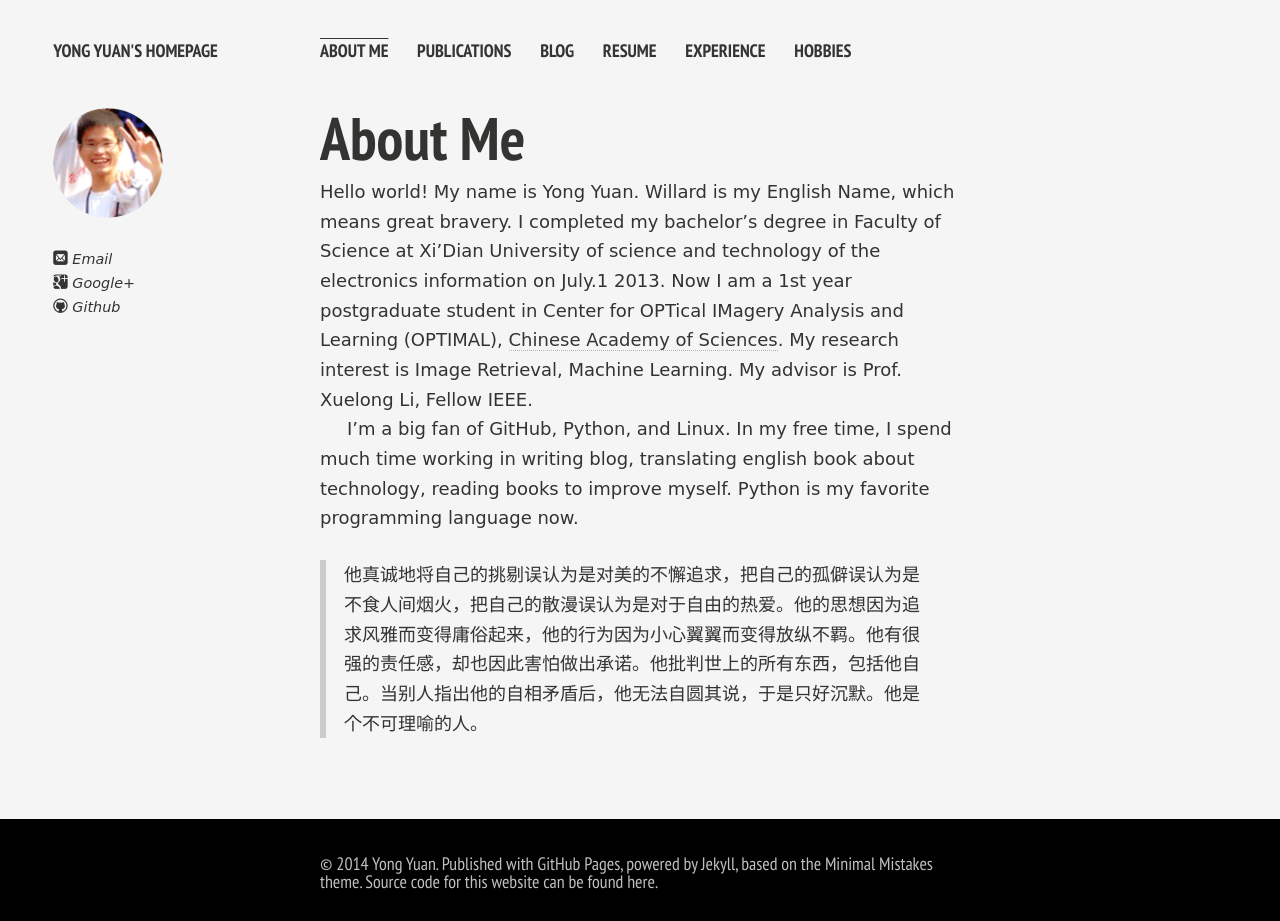
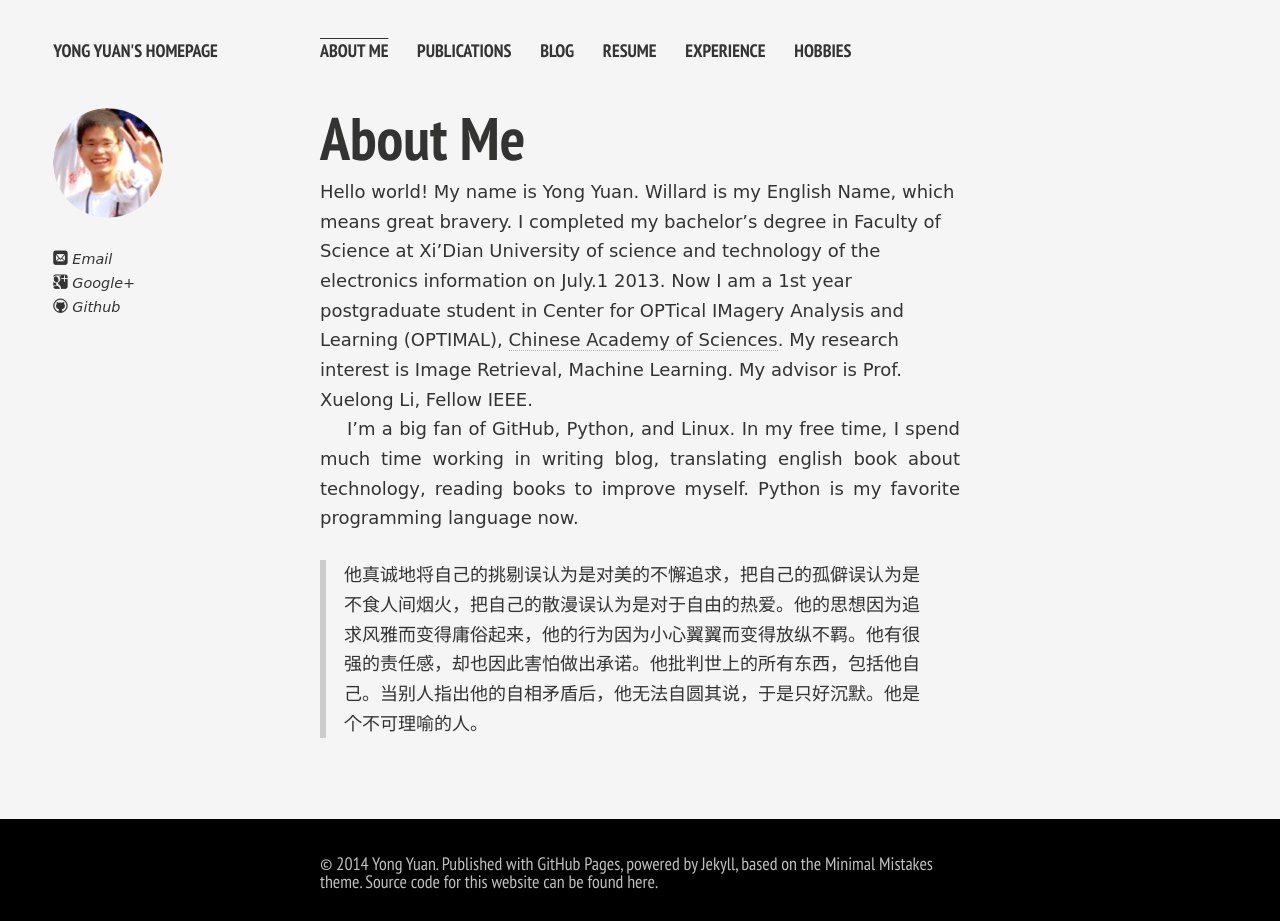
Before and after one commit to yihuicao/willard-yuan.github.com, a Jekyll site: the page built from index.md, in a window 1280 px wide. Built offline with Jekyll 4.4.1, drawn with Linux system fonts in a browser that asks for light colours; nearby versions of some CDN libraries; Markdown is read by kramdown in place of the engine named in the settings.

Commit message:
Update main.css

```diff
--- a/assets/css/main.css
+++ b/assets/css/main.css
@@ -65,7 +65,7 @@ h3{font-size:36px;font-size:2rem;margin-bottom:0.825rem;text-rendering:optimizeL
 h4{font-size:24px;font-size:1.3333333333333333rem;margin-bottom:1.2375rem;text-rendering:optimizeLegibility;line-height:1;margin-top:0;}
 h5{font-size:21px;font-size:1.1666666666666667rem;margin-bottom:1.4142857142857141rem;text-rendering:optimizeLegibility;line-height:1;margin-top:0;}
 h6{font-size:18px;font-size:1rem;margin-bottom:1.65rem;text-rendering:optimizeLegibility;line-height:1;margin-top:0;}
-p{margin:0 0 1.5em;}p+p{text-indent:1.5em;margin-top:-1.5em;}
+p{margin:0 0 1.5em;}p+p{text-indent:1.5em;margin-top:-1.5em;text-align:justify;}
 abbr,acronym,blockquote,code,dir,kbd,listing,plaintext,q,samp,tt,var,xmp{-webkit-hyphens:none;-moz-hyphens:none;-ms-hyphens:none;-o-hyphens:none;hyphens:none;}
 pre code{word-wrap:normal;white-space:-moz-pre-wrap;white-space:pre-wrap;}
 pre{white-space:pre;}
```
